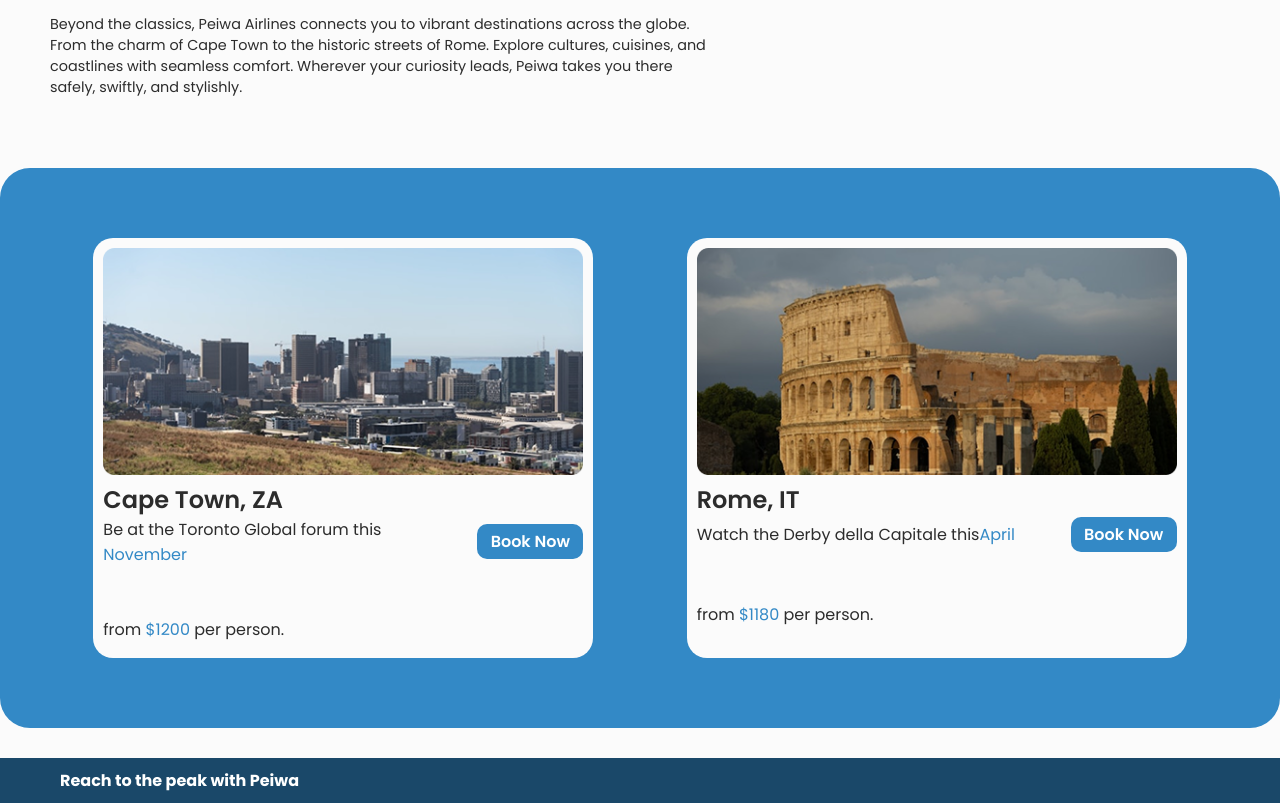
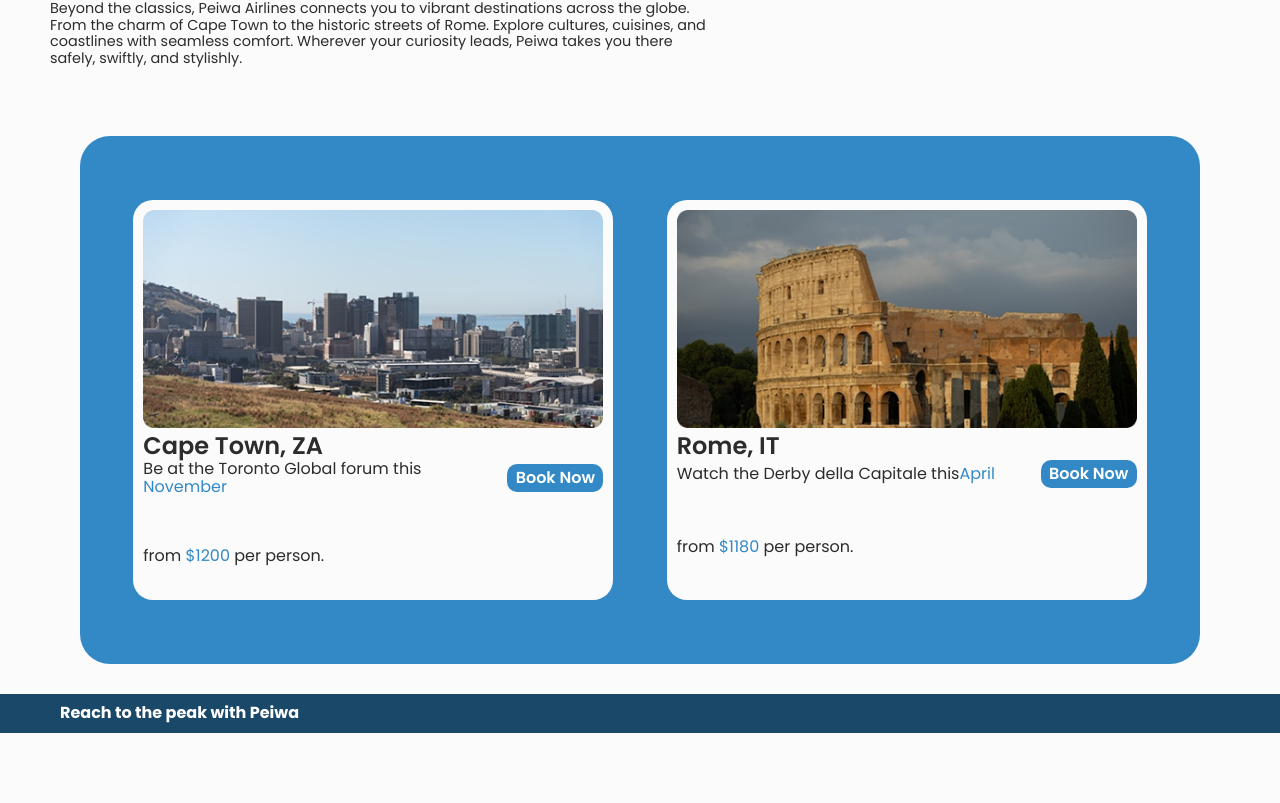
Before and after one commit to fave402/BST, a plain HTML site: page destination.html in a window 1280 px wide. Shown: the part 166-969 px from the top of the page. After the commit the page ends 899 px from the top, so only its background shows below. Drawn offline with nearby package versions, Linux system fonts and the light colour scheme.

Commit message:
done destination

```diff
--- a/destination.css
+++ b/destination.css
@@ -1,5 +1,7 @@
 *{
     margin: 0;
+    padding: 0;
+    box-sizing: border-box;
 }
 :root{
     --bg-color-: #FBFBFB;
@@ -84,8 +86,8 @@ nav a{
     background-color: var(--color-3);
     margin: 70px 50px 0px 50px;
     padding: 0px;
-    width: 80rem;
-    height: 35rem;
+    width: 70rem;
+    height: 33rem;
     border-radius: 30px;
     display: flex;
     justify-self: center;
--- a/destination.html
+++ b/destination.html
@@ -3,6 +3,7 @@
 <head>
     <meta charset="UTF-8">
     <meta name="viewport" content="width=device-width, initial-scale=1.0">
+    <link rel="stylesheet" href="https://cdnjs.cloudflare.com/ajax/libs/normalize/8.0.1/normalize.min.css">
     <link rel="stylesheet" href="destination.css">
     <link href="https://fonts.googleapis.com/css2?family=Poppins:wght@400;500;600;700&display=swap" rel="stylesheet">
     <title>Destinations</title>
--- a/services.css
+++ b/services.css
@@ -1,5 +1,7 @@
 *{
     margin: 0;
+    padding: 0;
+    box-sizing: border-box;
 }
 :root{
     --bg-color-: #FBFBFB;
```
